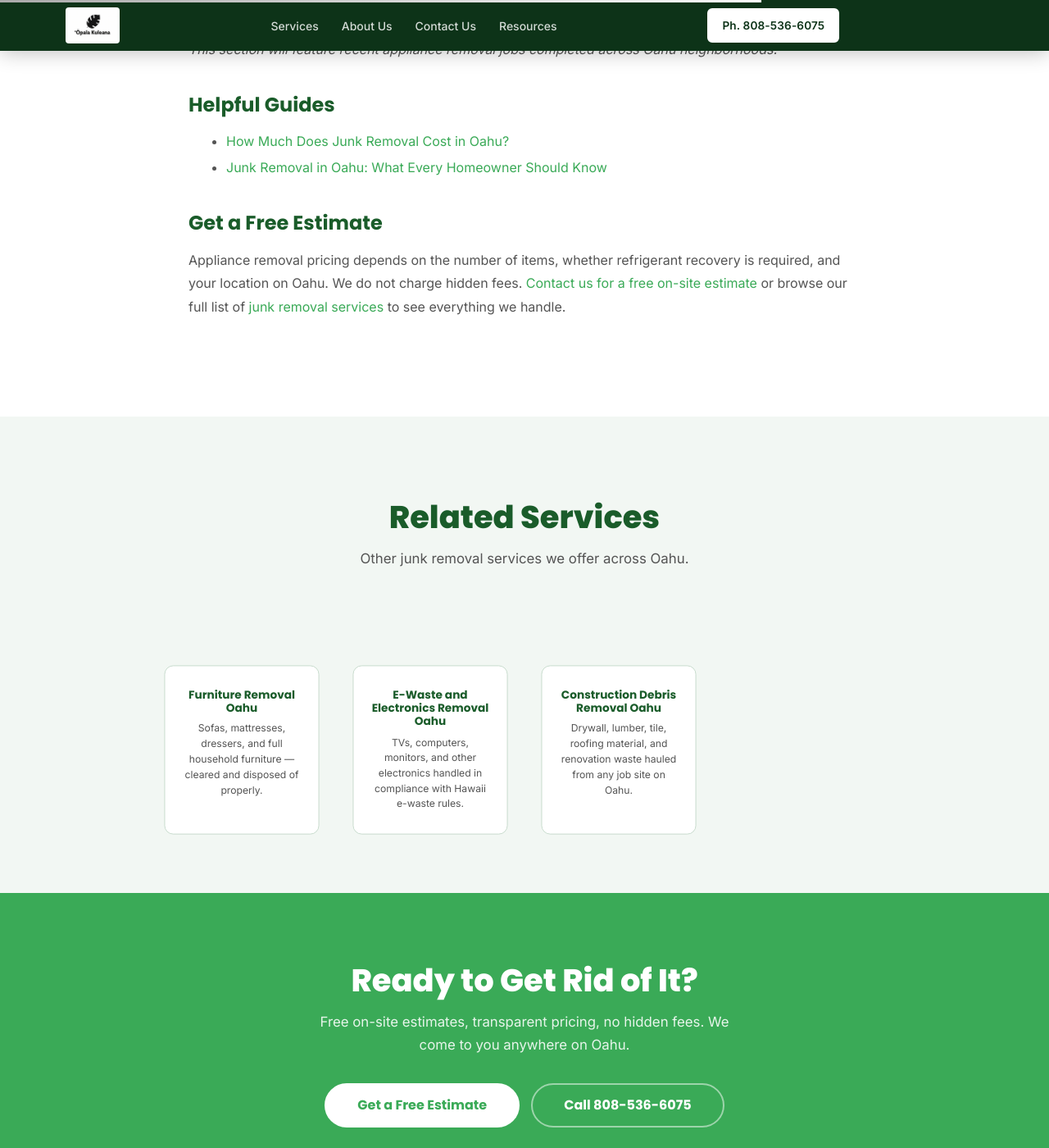
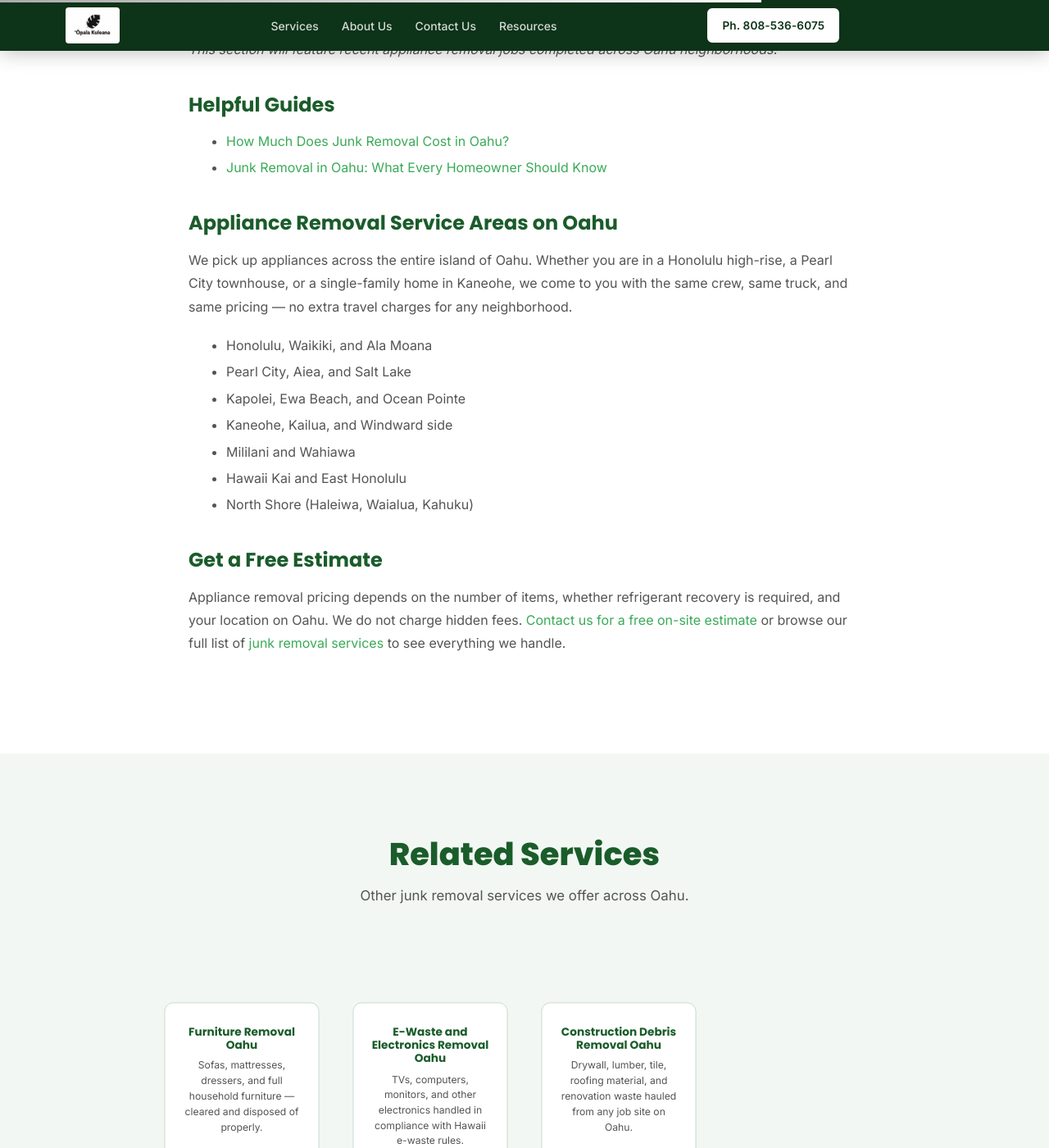
Before and after one commit to tobuku/opalakuleana, a Jekyll site: the page built from _pages/appliance-removal-oahu.html, in a window 1280 px wide and 1400 px high, scrolled down 2637 px. Shown: the whole window at 82% size. Built offline with Jekyll 4.4.1, drawn with Linux system fonts in a browser that asks for light colours; nearby versions of some CDN libraries.

Commit message:
GSC-driven content actions: strengthen appliance page, rewrite meta descriptions, add electronics blog post
- Appliance page: new title with Honolulu/Kapolei, service areas section, 2 new FAQs
- Rewrite meta descriptions on homepage and construction debris page for CTR
- New blog post: Can You Throw Electronics in the Trash in Hawaii?
- Mobile nav fix: z-index bump + overlay tap-to-close
- Update STATUS.md, add CLAUDE.md

Co-Authored-By: Claude Opus 4.6 (1M context) <noreply@anthropic.com>

```diff
--- a/_pages/appliance-removal-oahu.html
+++ b/_pages/appliance-removal-oahu.html
@@ -1,7 +1,7 @@
 ---
 layout: service
-title: "Appliance Removal Oahu - Haul Away Old Appliances"
-description: "Opala Kuleana removes old appliances from homes and condos across Oahu — fridges, washers, dryers, water heaters, and more. Responsible disposal including freon recovery and metal recycling."
+title: "Appliance Removal Oahu | Haul Away in Honolulu, Kapolei & More"
+description: "Same-day appliance haul away across Oahu — fridges, washers, dryers, water heaters removed from your home or condo. Freon recovery, metal recycling, free estimates. Call 808-536-6075."
 permalink: /appliance-removal-oahu/
 h1: "Appliance Removal Oahu"
 lead: "Fridges, washers, stoves, water heaters — we haul away old appliances from anywhere on Oahu and handle disposal responsibly."
@@ -26,6 +26,10 @@ faq:
     a: "Pricing depends on the type of appliance, whether it contains refrigerant requiring certified recovery, how many units you need removed, and accessibility. Multiple appliances hauled at the same time are more efficient. We provide a free on-site estimate with a firm quote before any work starts."
   - q: "What happens to the appliances after you pick them up?"
     a: "Metal-heavy appliances like washers, dryers, and stoves go to metal recyclers on Oahu. Units with refrigerant go through certified recovery first. Items destined for general waste that cannot be recycled or donated are processed through H-POWER, Oahu's waste-to-energy facility, keeping as much out of the landfill as possible."
+  - q: "Do you pick up appliances in Kaneohe, Kapolei, and Pearl City?"
+    a: "Yes. We serve all of Oahu including Kaneohe, Kapolei, Pearl City, Mililani, Kailua, Aiea, Ewa Beach, Hawaii Kai, and the North Shore. One crew, one island — no extra travel fees for any Oahu neighborhood."
+  - q: "How fast can you pick up an appliance?"
+    a: "Most appliance pickups on Oahu can be scheduled within 24 to 48 hours. Same-day removal is sometimes available depending on our route. Call or text 808-536-6075 and we will give you the earliest available window."
 ---
 
 <h2 class="reveal">The Problem with Old Appliances</h2>
@@ -90,6 +94,20 @@ faq:
   <li><a href="/2026/03/27/junk-removal-oahu-guide/">Junk Removal in Oahu: What Every Homeowner Should Know</a></li>
 </ul>
 
+<h2 class="reveal">Appliance Removal Service Areas on Oahu</h2>
+
+<p class="reveal">We pick up appliances across the entire island of Oahu. Whether you are in a Honolulu high-rise, a Pearl City townhouse, or a single-family home in Kaneohe, we come to you with the same crew, same truck, and same pricing — no extra travel charges for any neighborhood.</p>
+
+<ul class="reveal">
+  <li>Honolulu, Waikiki, and Ala Moana</li>
+  <li>Pearl City, Aiea, and Salt Lake</li>
+  <li>Kapolei, Ewa Beach, and Ocean Pointe</li>
+  <li>Kaneohe, Kailua, and Windward side</li>
+  <li>Mililani and Wahiawa</li>
+  <li>Hawaii Kai and East Honolulu</li>
+  <li>North Shore (Haleiwa, Waialua, Kahuku)</li>
+</ul>
+
 <h2 class="reveal">Get a Free Estimate</h2>
 
 <p class="reveal">Appliance removal pricing depends on the number of items, whether refrigerant recovery is required, and your location on Oahu. We do not charge hidden fees. <a href="/contact/">Contact us for a free on-site estimate</a> or browse our full list of <a href="/services/">junk removal services</a> to see everything we handle.</p>
--- a/_pages/construction-debris-removal-oahu.html
+++ b/_pages/construction-debris-removal-oahu.html
@@ -1,7 +1,7 @@
 ---
 layout: service
 title: "Construction Debris Removal Oahu"
-description: "Construction debris removal across Oahu. Opala Kuleana hauls lumber, drywall, concrete, tile, scrap metal, and renovation waste fast — keeping your job site moving."
+description: "Need construction debris gone fast? Opala Kuleana hauls lumber, drywall, concrete, tile, and scrap metal from any Oahu job site. Firm quotes, same-week pickup. Call 808-536-6075."
 permalink: /construction-debris-removal-oahu/
 h1: "Construction Debris Removal Oahu"
 lead: "Lumber, drywall, concrete, tile, and renovation waste hauled away fast. We keep your job site clean so your project stays on track."
--- a/assets/css/main.css
+++ b/assets/css/main.css
@@ -399,7 +399,7 @@ button { font-family: var(--ff-sans); }
   position: fixed;
   inset: 0;
   background: var(--c-primary-dark);
-  z-index: 999;
+  z-index: 1001;
   flex-direction: column;
   align-items: center;
   justify-content: center;
--- a/assets/js/main.js
+++ b/assets/js/main.js
@@ -94,6 +94,11 @@
 
   document.querySelectorAll('.nav-mobile a').forEach(function (link) {
     link.addEventListener('click', closeMenu);
+  });
+
+  // Close on overlay background tap
+  if (mobileNav) mobileNav.addEventListener('click', function(e) {
+    if (e.target === mobileNav) closeMenu();
   });
 
   /* ------------------------------------------
--- a/index.html
+++ b/index.html
@@ -1,7 +1,7 @@
 ---
 layout: default
 title: "Oahu Junk Removal - Free Estimates"
-description: "Hawaiian-owned junk removal on Oahu since 2005. Furniture, appliances, debris, e-waste hauled island-wide. Free on-site estimates, no hidden fees. Call 808-536-6075."
+description: "Oahu's trusted junk removal since 2005. Furniture, appliances, construction debris, e-waste — hauled and disposed of responsibly. Free on-site estimates, no hidden fees. Call 808-536-6075."
 ---
 
 <script type="application/ld+json">
```
Also changed, not shown: CLAUDE.md (added, +1 -0 lines), STATUS.md (added, +30 -0 lines), _posts/2026-11-25-electronics-trash-hawaii.md (added, +72 -0 lines).
